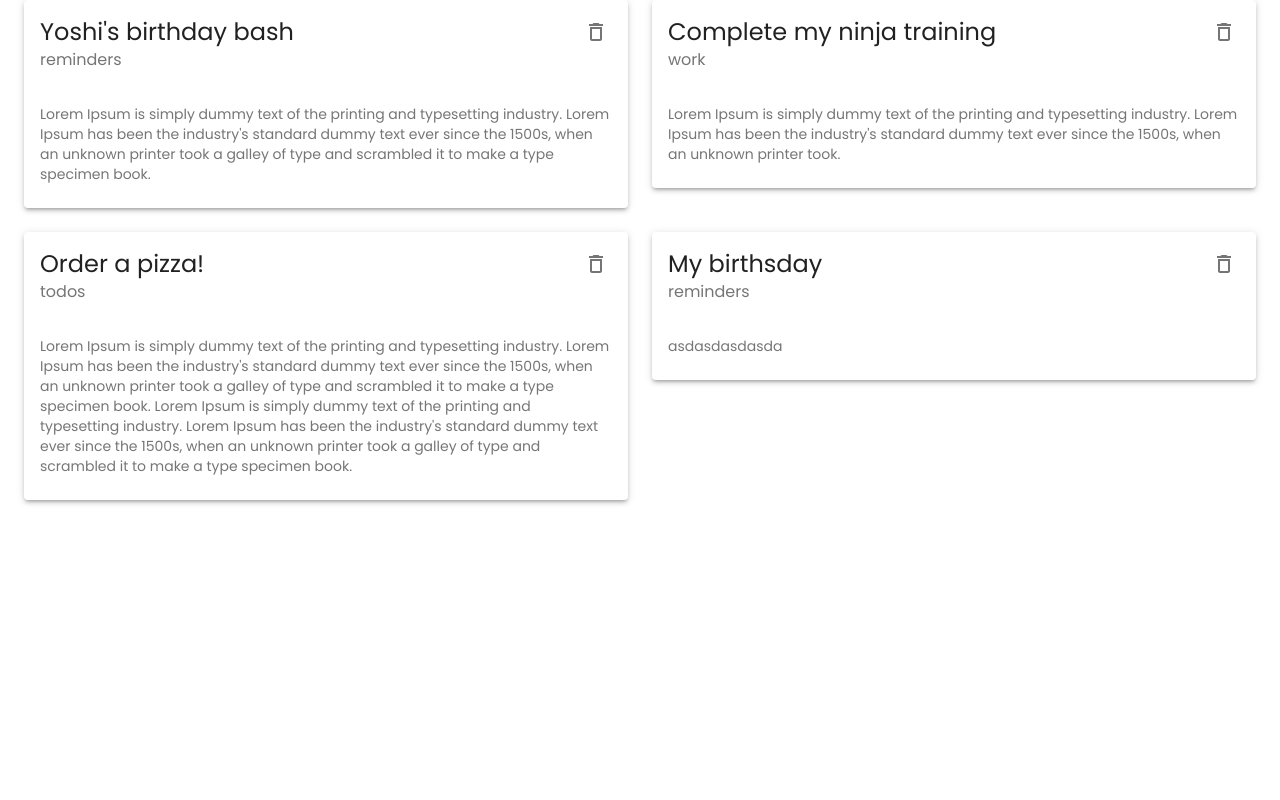
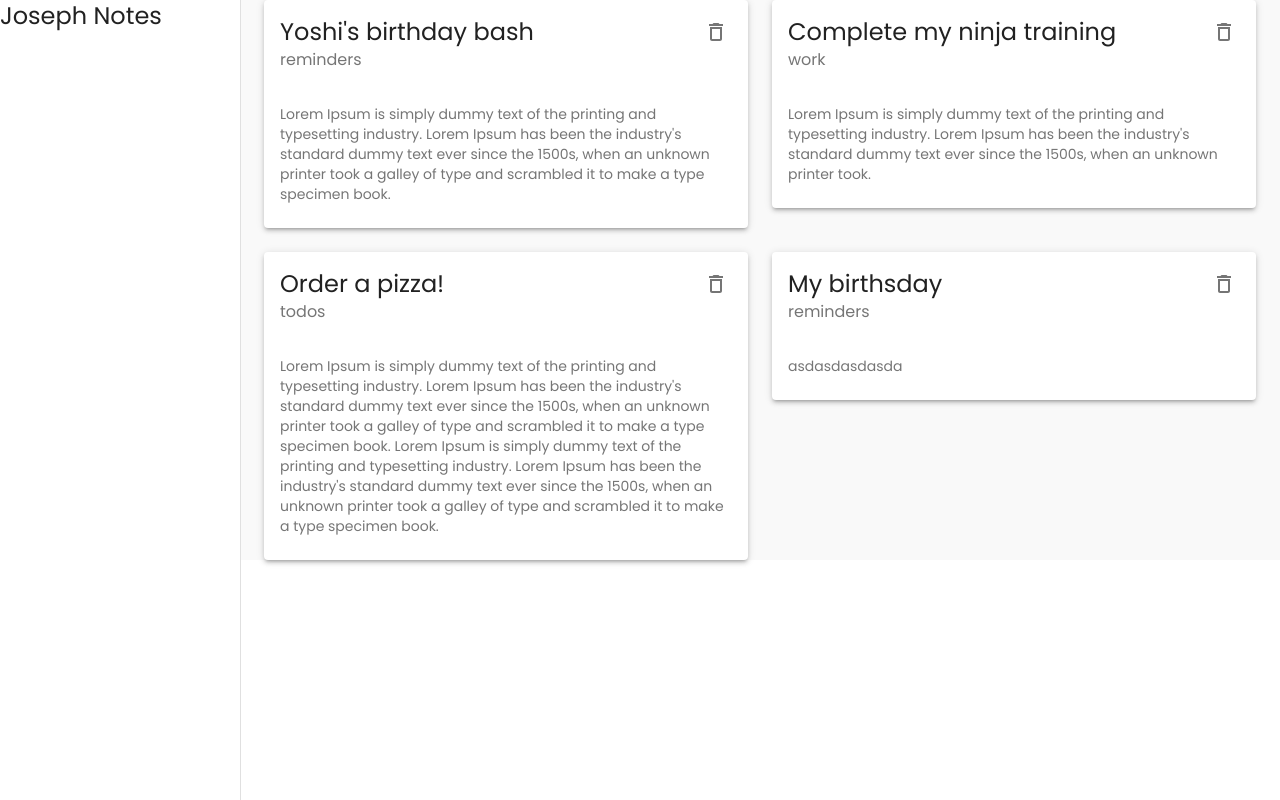
Before and after one commit to Fomonyuytar-Joseph/MaterialUIcourse, a React (Create React App) app: page / in a window 1280 px wide. Built offline with nearby package versions, Linux system fonts and the light colour scheme; data requests are answered from the project's data file.

Commit message:
add draer

```diff
--- a/src/App.js
+++ b/src/App.js
@@ -3,6 +3,7 @@
 import Create from './pages/Create'
 import { createMuiTheme ,ThemeProvider } from '@material-ui/core';
 import { purple } from '@material-ui/core/colors';
+import Layout from './components/Layout';
 
 const theme = createMuiTheme({
   palette:{
@@ -25,7 +26,9 @@
 function App() {
   return (
     <ThemeProvider theme={theme}>
+
        <Router>
+        <Layout>
       <Switch>
         <Route exact path="/">
           <Notes />
@@ -34,6 +37,7 @@
           <Create />
         </Route>
       </Switch>
+      </Layout>
     </Router>
     </ThemeProvider>
 
--- /dev/null
+++ b/src/components/Layout.js
@@ -0,0 +1,68 @@
+import React from 'react'
+import { makeStyles } from "@material-ui/core";
+import Drawer from '@material-ui/core/Drawer';
+import CssBaseline from '@material-ui/core/CssBaseline';
+import AppBar from '@material-ui/core/AppBar';
+import Toolbar from '@material-ui/core/Toolbar';
+import List from '@material-ui/core/List';
+import Typography from '@material-ui/core/Typography';
+import Divider from '@material-ui/core/Divider';
+import ListItem from '@material-ui/core/ListItem';
+import ListItemIcon from '@material-ui/core/ListItemIcon';
+import ListItemText from '@material-ui/core/ListItemText'
+
+     const drawerWidth= 240
+const useStyles = makeStyles({
+              page:{
+                background:"#f9f9f9",
+                width:"100%"
+
+              },
+              drawer:{
+                width:drawerWidth,
+
+
+              },
+              drawerPaper:{
+                width:drawerWidth,
+
+
+              },
+              root:{
+                  display:"flex"
+              }
+})
+
+function Layout({children}) {
+    const classes = useStyles()
+  return (
+    <div className={classes.root}>
+    {/* app bar */}
+
+
+
+    {/* side drawer */}
+    <div>
+        <Drawer
+        className={classes.drawer}
+        variant="permanent"
+        anchor="left"
+        classes={{paper:classes.drawerPaper}}
+
+        >
+      <Typography variant='h5'>
+        Joseph Notes
+      </Typography>
+      </Drawer>
+    </div>
+
+        <div className={classes.page}>
+        {children}
+        </div>
+
+
+    </div>
+  )
+}
+
+export default Layout
```
